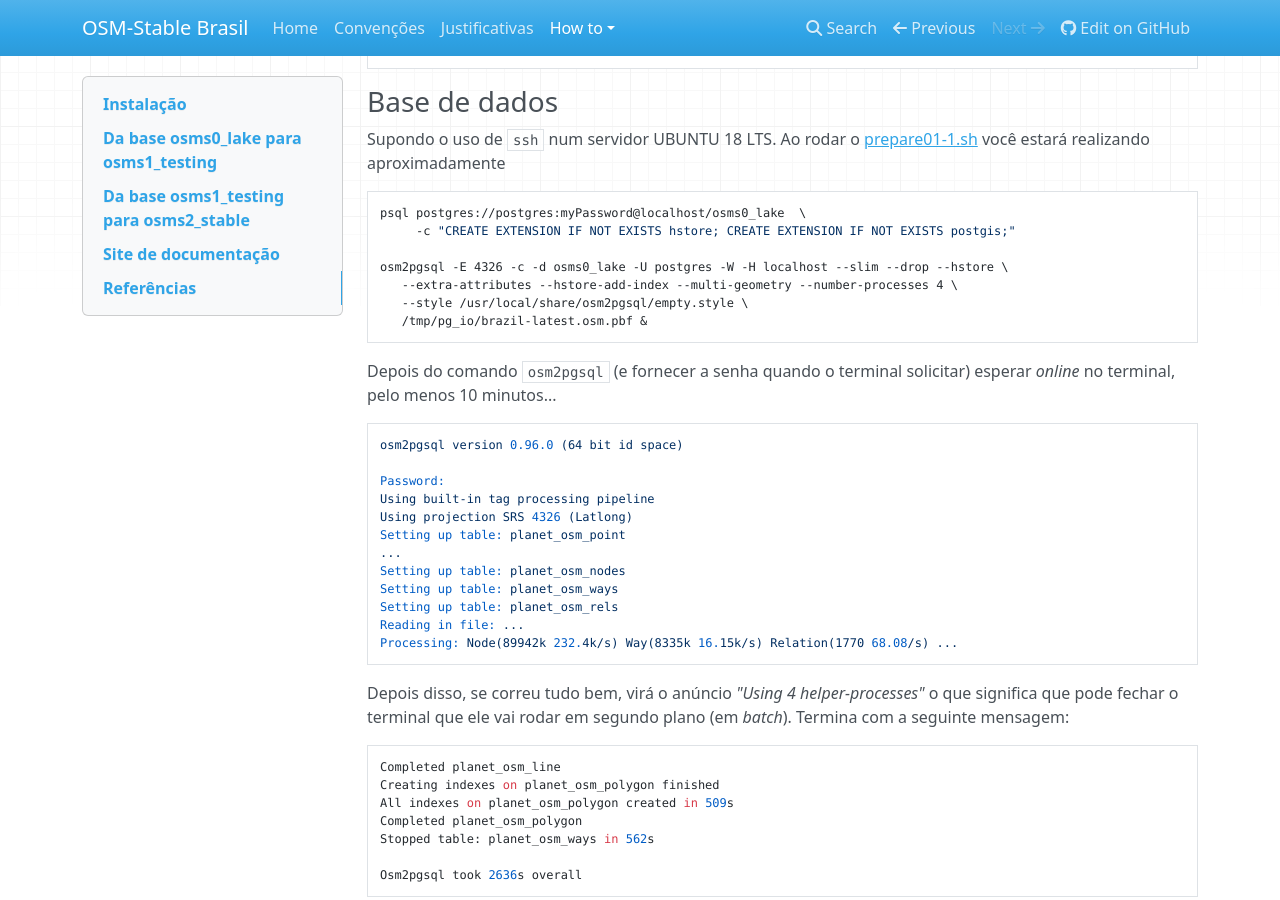
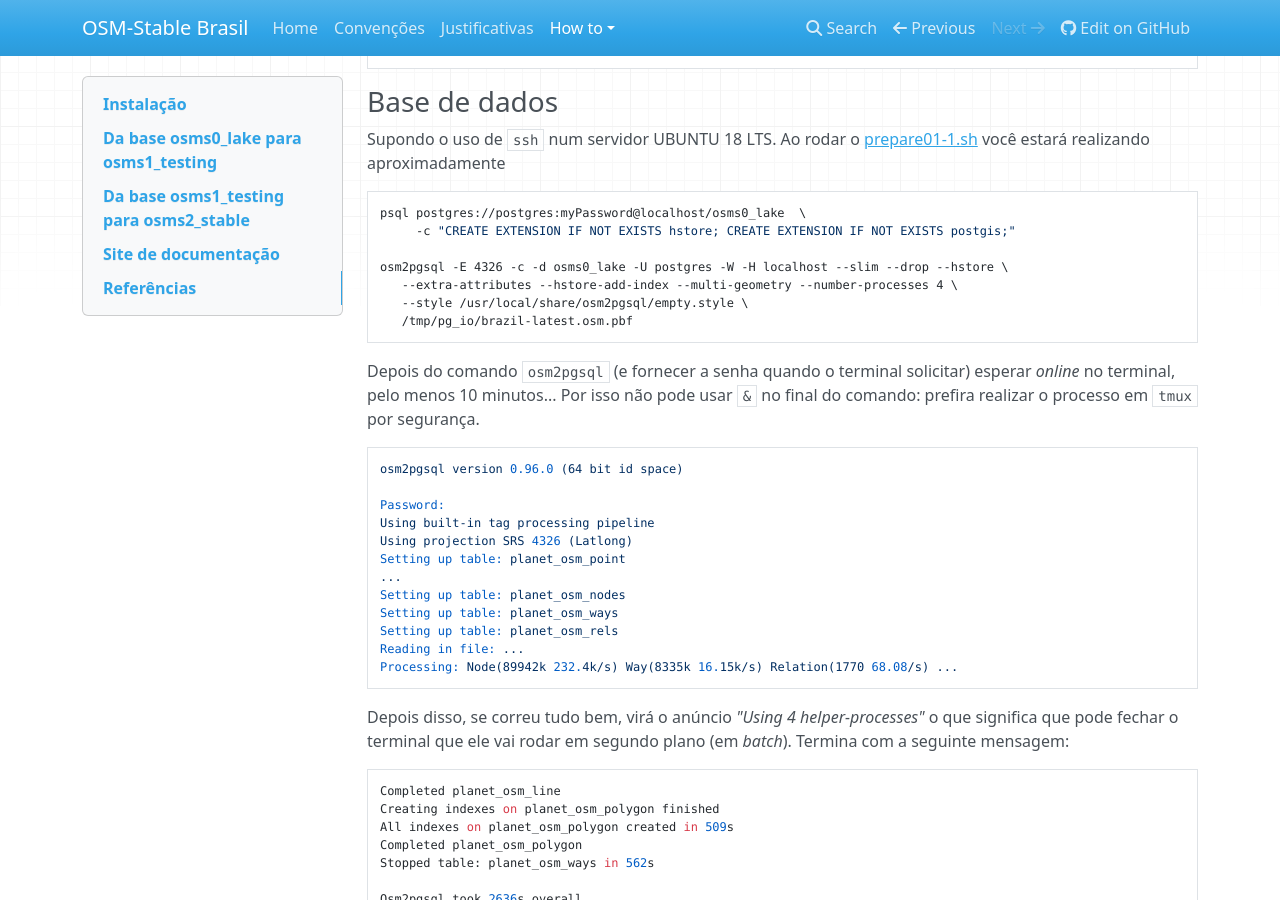
Before and after one commit to OSMBrasil/stable, an MkDocs documentation site: the page built from docs/HowTo/install.md, in a window 1280 px wide and 900 px high, scrolled down 593 px. Built offline with MkDocs 1.6.1, drawn with Linux system fonts in a browser that asks for light colours; nearby versions of some CDN libraries.

Commit message:
Update install.md

````diff
--- a/docs/HowTo/install.md
+++ b/docs/HowTo/install.md
@@ -38,10 +38,11 @@ psql postgres://postgres:myPassword@localhost/osms0_lake  \
 osm2pgsql -E 4326 -c -d osms0_lake -U postgres -W -H localhost --slim --drop --hstore \
    --extra-attributes --hstore-add-index --multi-geometry --number-processes 4 \
    --style /usr/local/share/osm2pgsql/empty.style \
-   /tmp/pg_io/brazil-latest.osm.pbf &
+   /tmp/pg_io/brazil-latest.osm.pbf
 ```
 
-Depois do comando `osm2pgsql`  (e fornecer a senha quando o terminal solicitar) esperar *online* no terminal, pelo menos 10 minutos...
+Depois do comando `osm2pgsql`  (e fornecer a senha quando o terminal solicitar) esperar *online* no terminal, pelo menos 10 minutos...  Por isso não pode usar `&` no final do comando: prefira realizar o processo  em `tmux` por segurança.
+
 ```
 osm2pgsql version 0.96.0 (64 bit id space)
 
````
